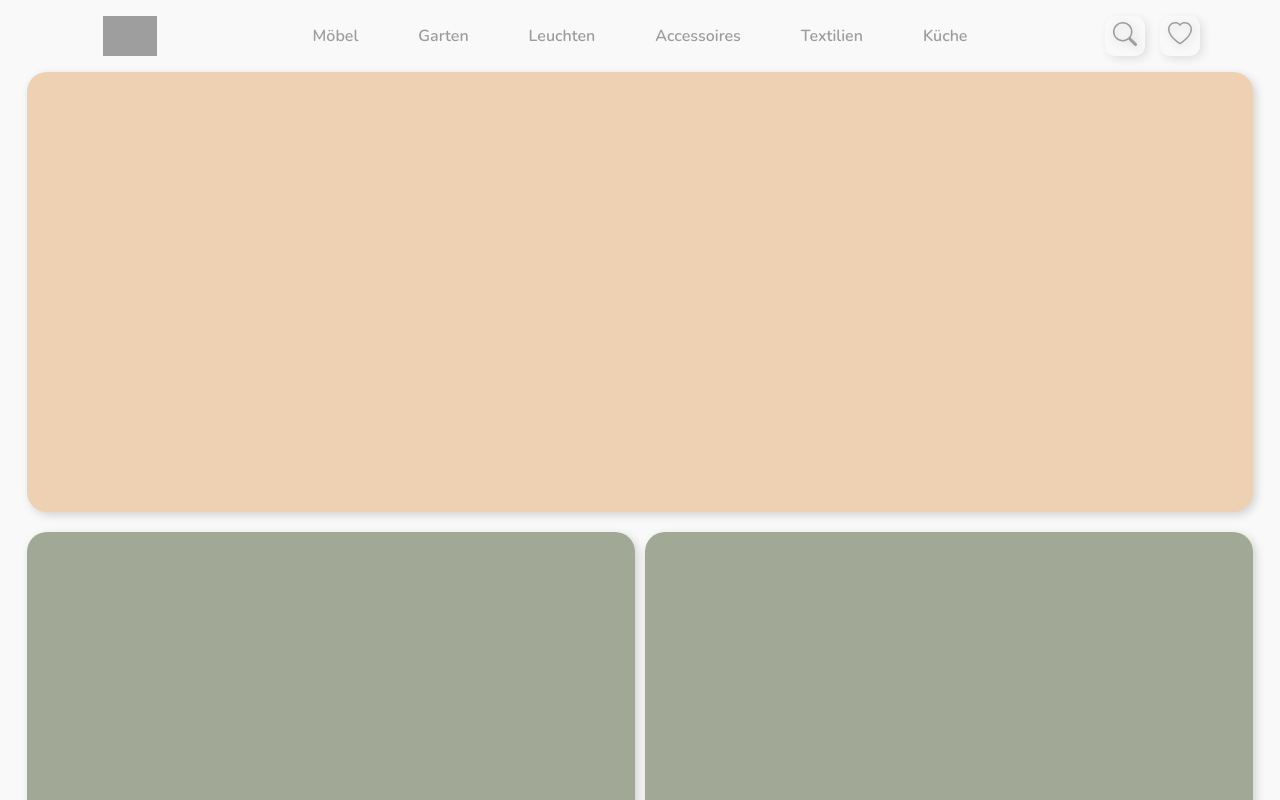
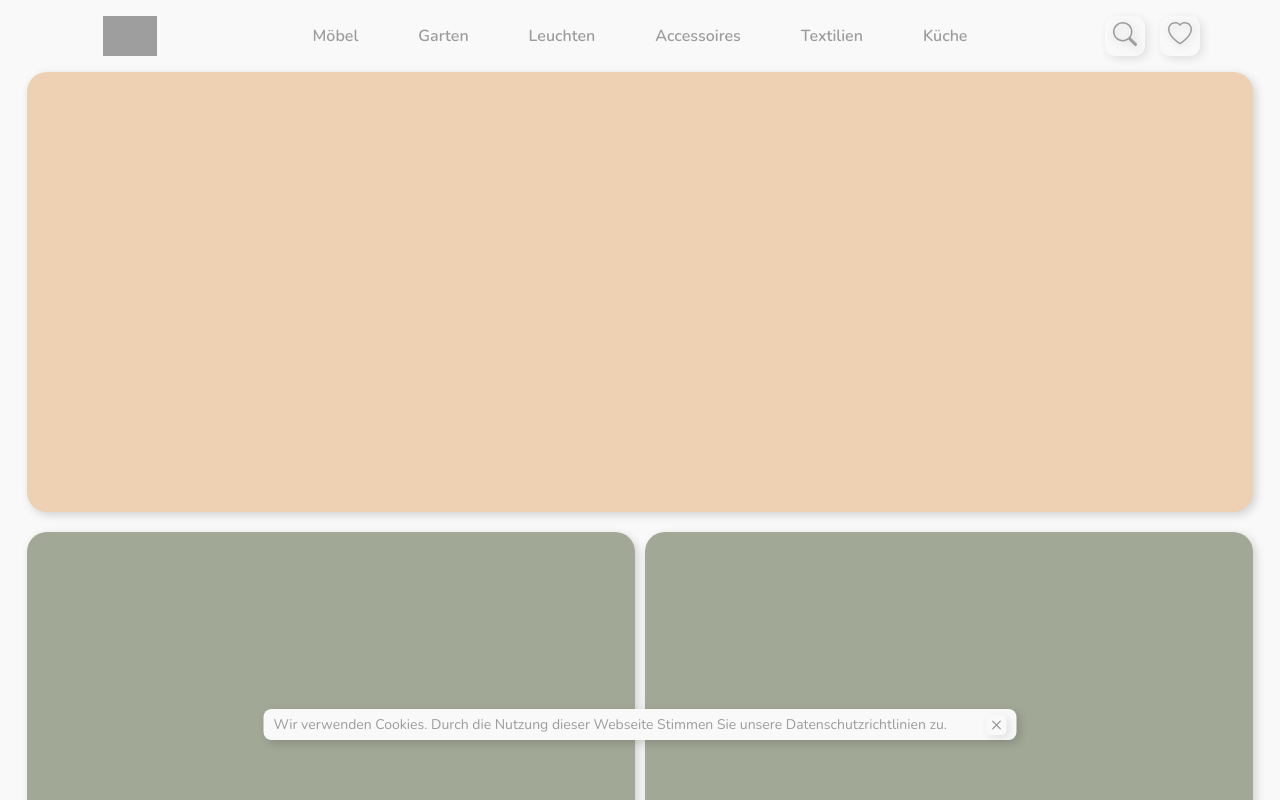
Before and after one commit to furkancgrtkn/moebel, a Next.js app: page / in a window 1280 px wide. Shown: the top 800 px of the page. Built offline with nearby package versions, Linux system fonts and the light colour scheme; grey boxes are pictures that could not be loaded.

Commit message:
feat: cookies.

```diff
--- a/components/Footer.js
+++ b/components/Footer.js
@@ -2,6 +2,7 @@ import React from "react";
 import styled from "styled-components";
 import Image from "next/image";
 import Link from "next/link";
+import { useRouter } from "next/router";
 
 const Container = styled.div`
   width: 100%;
@@ -27,7 +28,9 @@ const Navigation = styled.nav`
   }
 `;
 
-const LogoContainer = styled.div``;
+const LogoContainer = styled.div`
+  cursor: pointer;
+`;
 
 const Logo = styled.div`
   width: 100px;
@@ -62,10 +65,12 @@ const NavLink = styled.div`
 `;
 
 function Footer() {
+  const router = useRouter();
+
   return (
     <Container>
       <Navigation>
-        <LogoContainer>
+        <LogoContainer onClick={() => router.push("/")}>
           <Logo>
             <Image
               src="https://res.cloudinary.com/dhy7yh4aa/image/upload/v1620672673/Polygon_11_c6pgu9.png"
--- a/components/Layout/Layout.js
+++ b/components/Layout/Layout.js
@@ -1,6 +1,7 @@
 import React from "react";
 import Navbar from "../Navigation/Navbar";
 import Footer from "../Footer";
+import CookieModal from "../utils/CookieModal";
 import Head from "next/head";
 
 function Layout({ children }) {
@@ -14,6 +15,7 @@ function Layout({ children }) {
       <Navbar />
       <main>{children}</main>
       <Footer />
+      <CookieModal />
     </>
   );
 }
--- a/components/Navigation/Navbar.js
+++ b/components/Navigation/Navbar.js
@@ -1,5 +1,6 @@
 import React, { useState } from "react";
 import styled from "styled-components";
+import { useRouter } from "next/router";
 import Image from "next/image";
 import {
   BsSearch,
@@ -39,6 +40,7 @@ const Navigation = styled.nav`
 
 const LogoContainer = styled.div`
   flex: 1;
+  cursor: pointer;
   @media (max-width: 1250px) {
     display: flex;
     align-items: center;
@@ -198,6 +200,7 @@ const SearchDiv = styled.div`
   position: absolute;
   top: 65px;
   left: 50%;
+  z-index: 96;
   transform: translateX(-50%);
   box-shadow: 3px 3px 10px #0000001a;
   border-radius: 10px;
@@ -220,6 +223,7 @@ const SearchDivMob = styled.div`
   max-width: 600px;
   height: 150px;
   position: absolute;
+  z-index: 96;
   top: 120px;
   left: 50%;
   transform: translateX(-50%);
@@ -809,7 +813,7 @@ function Navbar() {
   ];
 
   const [menuData, setMenuData] = useState(activeSub);
-
+  const router = useRouter();
   return (
     <Container>
       <Navigation>
@@ -863,7 +867,7 @@ function Navbar() {
             ))}
           </HamMenu>
         )}
-        <LogoContainer>
+        <LogoContainer onClick={() => router.push("/")}>
           <Logo>
             <Image
               src="https://res.cloudinary.com/dhy7yh4aa/image/upload/v1620672673/Polygon_11_c6pgu9.png"
--- a/components/Navigation/NavbarLink.js
+++ b/components/Navigation/NavbarLink.js
@@ -1,5 +1,5 @@
-import React, { useEffect, useState } from "react";
-import styled, { keyframes } from "styled-components";
+import React, { useState } from "react";
+import styled from "styled-components";
 import Link from "next/link";
 import MenuLeftItem from "./MenuLeftItem";
 const Menu = styled.div`
@@ -9,6 +9,7 @@ const Menu = styled.div`
   transform: translateX(-50%);
   width: 814px;
   height: 0px;
+  z-index: 199;
   box-shadow: 3px 3px 10px #0000001a;
   border-radius: 20px;
   visibility: hidden;
--- /dev/null
+++ b/components/utils/CookieModal.js
@@ -0,0 +1,71 @@
+import React, { useEffect, useState } from "react";
+import Cookies from "universal-cookie";
+import styled from "styled-components";
+import { BsX } from "react-icons/bs";
+
+const CookieDiv = styled.div`
+  width: 95%;
+  max-width: 753px;
+  margin-left: 0 !important;
+  display: flex;
+  position: fixed;
+  bottom: 60px;
+  left: 50%;
+  transform: translateX(-50%);
+  z-index: 10;
+  background-color: ${(props) => props.theme.colors.backgroundPrimary};
+  box-shadow: 3px 3px 10px #00000029;
+  border-radius: 8px;
+  padding: 6px 10px 5px 10px;
+  align-items: center;
+`;
+
+const Text = styled.p`
+  font-family: "Nunito", sans-serif;
+  font-size: 14px;
+  padding-right: 5px;
+  color: ${(props) => props.theme.colors.textColorPrimary};
+`;
+
+const CloseButton = styled.button`
+  width: 20px;
+  height: 20px;
+  align-items: center;
+  justify-content: center;
+  display: flex;
+  box-shadow: 3px 3px 10px #0000001a;
+  border-radius: 5px;
+  margin-left: auto;
+`;
+
+function CookieModal() {
+  const cookies = new Cookies();
+  const [open, setOpen] = useState(false);
+  useEffect(() => {
+    if (cookies.get("acceptCookies")) {
+      setOpen(false);
+    } else {
+      setOpen(true);
+    }
+  }, [open]);
+  return (
+    open && (
+      <CookieDiv>
+        <Text>
+          Wir verwenden Cookies. Durch die Nutzung dieser Webseite Stimmen Sie
+          unsere Datenschutzrichtlinien zu.
+        </Text>
+        <CloseButton
+          onClick={() => {
+            cookies.set("acceptCookies", true);
+            setOpen(false);
+          }}
+        >
+          <BsX size={20} color="#9C9C9C" />
+        </CloseButton>
+      </CookieDiv>
+    )
+  );
+}
+
+export default CookieModal;
--- a/package.json
+++ b/package.json
@@ -14,7 +14,8 @@
     "react-dom": "17.0.2",
     "react-icons": "^4.2.0",
     "styled-components": "^5.3.0",
-    "swiper": "^6.5.9"
+    "swiper": "^6.5.9",
+    "universal-cookie": "^4.0.4"
   },
   "devDependencies": {
     "babel-plugin-styled-components": "^1.12.0"
```
Also changed, not shown: pages/store/[category]/index.js (added, +8 -0 lines), 1 other file (tests, documents, lock files or other folders).
